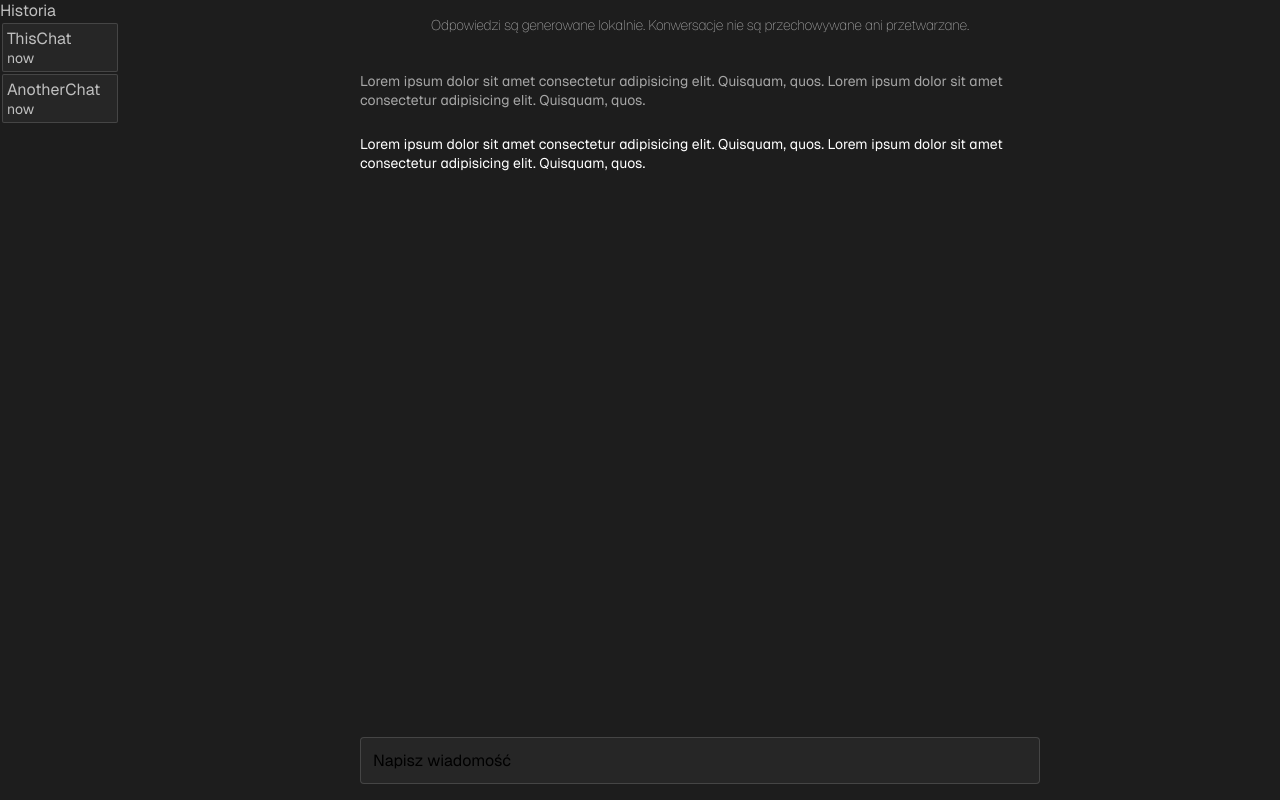
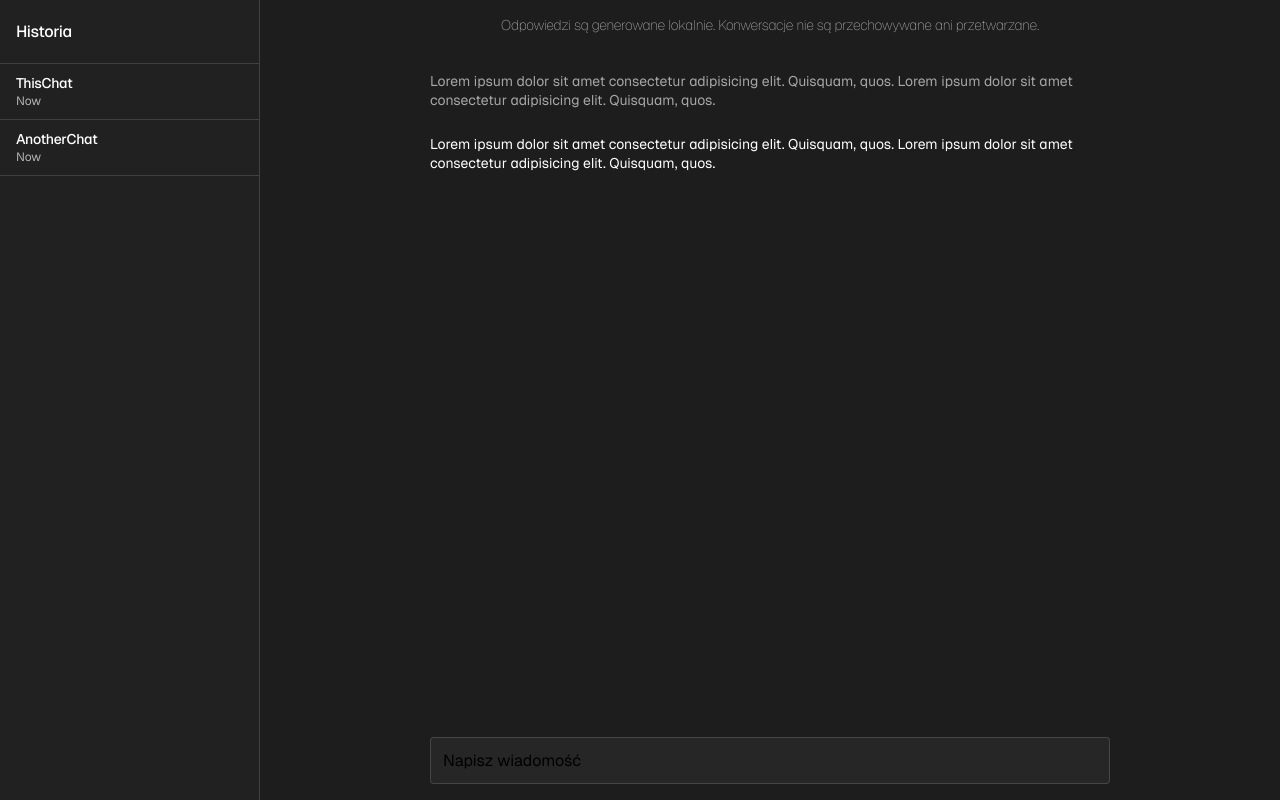
Before and after one commit to marximimus/chat, a plain HTML site: page src/index.html in a window 1280 px wide. Drawn offline with Linux system fonts and the light colour scheme.

Commit message:
made sidebar more pretty

```diff
--- a/src/index.html
+++ b/src/index.html
@@ -15,6 +15,36 @@
                 font-family: 'Geist', sans-serif;
             }
 
+            .color-primary {
+                color: #fff;
+            }
+
+            .color-secondary {
+                color: #b3b3b3;
+            }
+
+            .medium-1 {
+                font-weight: 500;
+                font-size: 16px;
+                line-height: 150%;
+                letter-spacing: -0.02em;
+                font-feature-settings: 'ss02' on, 'ss03' on, 'ss04' on, 'ss05' on;
+            }
+
+            .medium-2 {
+                font-weight: 500;
+                font-size: 14px;
+                line-height: 140%;
+                letter-spacing: -0.02em;
+                font-feature-settings: 'ss02' on, 'ss03' on, 'ss04' on;
+            }
+
+            .caption {
+                font-size: 12px;
+                line-height: 135%;
+                font-feature-settings: 'ss02' on, 'ss03' on;
+            }
+
             body {
                 background: #1d1d1d;
                 display: flex;
@@ -23,24 +53,26 @@
             }
 
 			#history {
-				width: 120px;
-				color: #BFBFBF;
+				width: 260px;
+				background-color: #212121;
+				border-right: 1px solid #FFFFFF24;
 			}
 
+            #history-header {
+                height: 64px;
+                display: flex;
+                align-items: center;
+                padding: 0 16px;
+                border-bottom: 1px solid #FFFFFF24;
+            }
+
 			#history-list > * {
-				border: 1px solid #FFFFFF24;
-				border-radius: 2px;
-				background-color: #262626;
-				margin: 2px;
-				padding: 4px;
-			}
-
-			.history-entry-chat-name {
-				font-size: 16px;
-			}
-
-			.history-entry-time {
-				font-size: 14px;
+                border-bottom: 1px solid #FFFFFF24;
+                height: 56px;
+                display: flex;
+                flex-direction: column;
+                justify-content: center;
+                padding: 0 16px;
 			}
 
             #chat {
@@ -107,7 +139,7 @@
     </head>
     <body>
         <div id="history">
-            <div id="history-title">Historia</div>
+            <div id="history-header" class="medium-1 color-primary">Historia</div>
             <div id="history-list"></div>
         </div>
         <div id="chat">
--- a/src/index.js
+++ b/src/index.js
@@ -43,16 +43,13 @@ function displayRelativeDate(element, time) {
 	let ans;
 	let nextUpdate;
 	if (minutesPassed === 0) {
-		ans = "now";
+		ans = "Now";
 		nextUpdate = (60 * 1000 - timePassed);
 	} else if (hoursPassed === 0) {
-		if (minutesPassed == 1)
-			ans = `1 minute ago`;
-		else
-			ans = `${minutesPassed} minutes ago`;
+		ans = `${minutesPassed} minute${minutesPassed > 1 ? "s" : ""} ago`;
 		nextUpdate = ((minutesPassed + 1) * 60 * 1000 - timePassed);
 	} else if (daysPassed === 0) {
-		ans = `${hoursPassed} hours ago`;
+		ans = `${hoursPassed} hour${hoursPassed > 1 ? "s" : ""} ago`;
 		nextUpdate = ((hoursPassed + 1) * 60 * 60 * 1000 - timePassed);
 	} else if (daysPassed < 7) {
 		if (daysPassed == 1) {
@@ -82,12 +79,12 @@ function createHistoryEntry(chatName) {
 	history.appendChild(element);
 
 	const chatNameElement = document.createElement("div");
-	chatNameElement.setAttribute("class", "history-entry-chat-name");
+	chatNameElement.classList.add("medium-2", "color-primary");
 	element.appendChild(chatNameElement);
 	chatNameElement.innerText = chatName;
 
 	const time = document.createElement("div");
-	time.setAttribute("class", "history-entry-time")
+	time.classList.add("caption", "color-secondary");
 	element.appendChild(time);
 
 	displayRelativeDate(time, chatTime);
```
